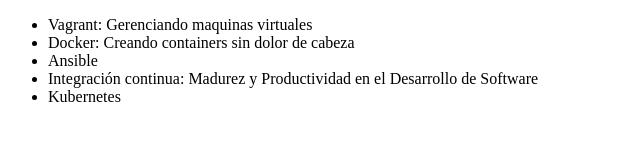
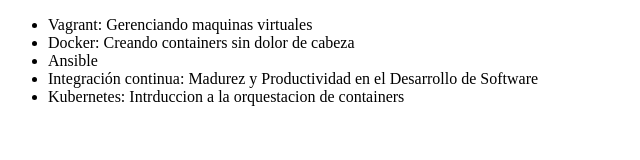
Before and after one commit to Dulce-Bibian/alura-gitt, a plain HTML site: page index.html in a window 1280 px wide. Shown: the whole page, without its empty margins (0-640 px from the left). Drawn offline with Linux system fonts and the light colour scheme.

Commit message:
Modificando el nombre del curso de kubernetes

```diff
--- a/index.html
+++ b/index.html
@@ -10,7 +10,7 @@
          <li> Docker: Creando containers sin dolor de cabeza </li>
          <li> Ansible </li>
          <li> Integración continua: Madurez y Productividad en el Desarrollo de Software </li>
-         <li> Kubernetes </li>
+         <li> Kubernetes: Intrduccion a la orquestacion de containers </li>
      </ul>
 </body>
 </html>
```
